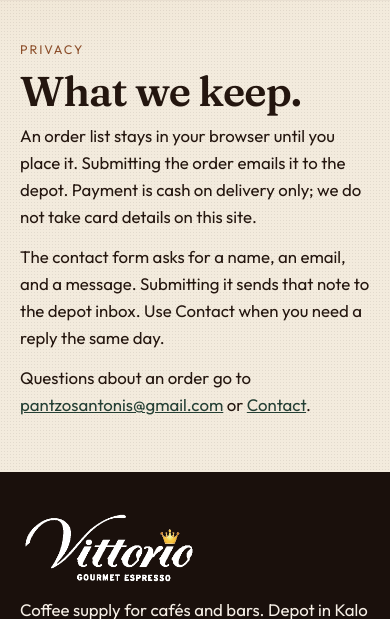
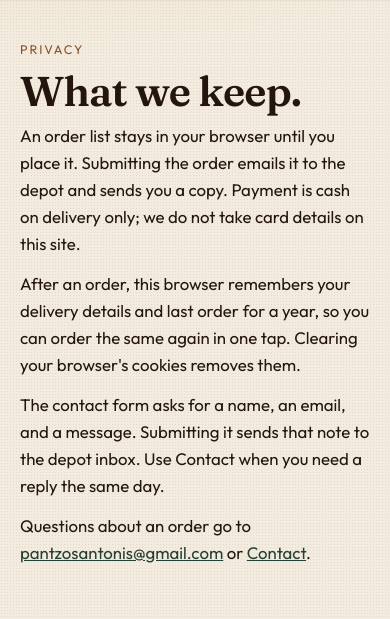
Before and after one commit to Guru-Meditation/vittorio-coffee, a Flask app: page /privacy in a window 390 px wide. Shown: the part 72-691 px from the top of the page. Run offline with Flask 3, Linux system fonts and the light colour scheme.

Commit message:
Email customers a copy of their order and let regular cafés reorder in one tap
Most trade customers order the same items every week and today confirm by
phone. Now each order sends the customer a receipt from the depot Gmail with
an "Order the same again" link, and the browser remembers their details and
last order so the Order page offers a one-tap repeat.

- Customer copy goes via SMTP (works now the service is on a paid plan);
  failures are logged and never block the order.
- /order/again?items=slug:qty refills the cart; the link carries no
  personal data.
- Log at INFO so Render shows which route delivered each email.
- Privacy page explains the remembered details and the copy.

Co-Authored-By: Claude Opus 5.5 <noreply@anthropic.com>

```diff
--- a/app.py
+++ b/app.py
@@ -1,7 +1,9 @@
 import json
+import logging
 import os
 import re
 import secrets
+from datetime import timedelta
 from decimal import Decimal, InvalidOperation
 from urllib.parse import quote, urljoin
 
@@ -20,10 +22,42 @@ from content import (
     CYPRUS_B2B,
     catalog_pack_label,
 )
-from mailing import format_order_mail, mail_transport_status, send_mail, viber_order_href
+from mailing import (
+    SITE_URL,
+    format_customer_copy,
+    format_order_mail,
+    mail_transport_status,
+    send_customer_copy,
+    send_mail,
+    viber_order_href,
+)
 from order_pricing import compute_order_totals, totals_for_session
 
+# INFO so the Render logs show which route delivered each email.
+logging.basicConfig(level=logging.INFO, format="%(levelname)s %(name)s: %(message)s")
+
 EMAIL_RE = re.compile(r"^[^@\s]+@[^@\s]+\.[^@\s]+$")
+CUSTOMER_FIELDS = ("name", "business_name", "email", "phone", "town")
+
+
+def reorder_param(lines):
+    """Compact 'slug:qty,slug:qty' list; carries no personal data, so it is safe in a link."""
+    return ",".join(f"{line['slug']}:{line['qty']}" for line in lines if line.get("slug"))
+
+
+def parse_reorder(raw):
+    items = {}
+    for part in (raw or "").split(","):
+        slug, _, qty = part.strip().partition(":")
+        if slug not in PRODUCTS_BY_SLUG:
+            continue
+        try:
+            quantity = int(qty)
+        except ValueError:
+            continue
+        if quantity > 0:
+            items[slug] = min(quantity, 99)
+    return items
 
 
 def _phone_ok(raw):
@@ -87,6 +121,8 @@ def order_checkout_context(lines, missing):
 def create_app():
     app = Flask(__name__)
     app.secret_key = os.environ.get("SECRET_KEY", "vittorio-order-session")
+    # Regular cafés reorder weekly; remember their details and last order for a year.
+    app.permanent_session_lifetime = timedelta(days=365)
     app.jinja_env.globals["catalog_pack_label"] = catalog_pack_label
 
     def suppress_mail():
@@ -266,6 +302,8 @@ def create_app():
         checkout = order_checkout_context(lines, missing)
         errors = {}
         values = {"name": "", "business_name": "", "email": "", "phone": "", "town": "", "notes": ""}
+        saved = session.get("customer") or {}
+        values.update({key: saved.get(key, "") for key in CUSTOMER_FIELDS})
         if request.method == "POST":
             values = {key: request.form.get(key, "").strip() for key in values}
             if request.form.get("company_website", "").strip():
@@ -294,6 +332,7 @@ def create_app():
                 "ref": secrets.token_hex(3).upper(),
                 "lines": [
                     {
+                        "slug": line["product"]["slug"],
                         "name": line["product"]["name"],
                         "qty": line["qty"],
                         "pack": line.get("pack") or catalog_pack_label(line["product"]),
@@ -308,17 +347,42 @@ def create_app():
             if checkout["totals"]:
                 placed["subtotal"] = checkout["totals"]["subtotal"]
             placed["email_sent"] = deliver_order_to_depot(placed)
+            placed["customer_copy_sent"] = email_customer_copy(placed)
+            session.permanent = True
+            session["customer"] = {key: values[key] for key in CUSTOMER_FIELDS}
+            session["reorder"] = reorder_param(placed["lines"])
             session["cart"] = {}
             session["last_order"] = placed
             return redirect(url_for("order_done"))
+        reorder_items = []
+        if not lines:
+            reorder_items = [
+                {"product": PRODUCTS_BY_SLUG[slug], "qty": qty}
+                for slug, qty in parse_reorder(session.get("reorder")).items()
+            ]
         return page(
             "order.html",
             "Your order — Vittorio Gourmet Espresso",
             "Place a coffee and café-supply order for delivery by car in Cyprus.",
             errors=errors,
             values=values,
+            reorder_items=reorder_items,
             **checkout,
         )
+
+    @app.get("/order/again")
+    def order_again():
+        """Refill the order list from an emailed link, or from this browser's last order."""
+        items = parse_reorder(request.args.get("items") or session.get("reorder"))
+        if not items:
+            return redirect(url_for("products"))
+        session["cart"] = items
+        return redirect(url_for("order"))
+
+    def email_customer_copy(placed):
+        reorder_url = SITE_URL + url_for("order_again", items=reorder_param(placed["lines"]))
+        subject, body = format_customer_copy(placed, reorder_url)
+        return send_customer_copy(subject, body, placed["email"], suppress=suppress_mail())
 
     def deliver_order_to_depot(placed):
         subject, order_body = format_order_mail(placed)
--- a/mailing.py
+++ b/mailing.py
@@ -55,7 +55,14 @@ def format_order_mail(placed):
     for line in placed.get("lines") or []:
         pack = (line.get("pack") or "").strip() or "—"
         lines.append(f"{line['qty']}\t{pack}\t{line['name']}\t{line['line_total']}")
+    lines.extend(_totals_block(placed))
+    subject = f"Vittorio order {placed['ref']}"
+    return subject, "\n".join(lines)
+
+
+def _totals_block(placed):
     totals = placed.get("totals")
+    lines = []
     if totals:
         lines.extend(
             [
@@ -69,8 +76,40 @@ def format_order_mail(placed):
     elif placed.get("subtotal"):
         lines.append(f"Subtotal (ex VAT): {placed['subtotal']}")
     lines.append("Payment: cash on delivery only.")
-    subject = f"Vittorio order {placed['ref']}"
-    return subject, "\n".join(lines)
+    return lines
+
+
+def format_customer_copy(placed, reorder_url):
+    """Receipt emailed to the customer, with a link that refills the same order."""
+    lines = [
+        f"Dear {placed.get('name', '')},",
+        "",
+        f"Thank you for your order with {BUSINESS['name']}. We will confirm it before delivery.",
+        "",
+        f"Order reference: {placed['ref']}",
+        f"Delivery to: {placed.get('town', '')}, Cyprus",
+    ]
+    if placed.get("business_name"):
+        lines.append(f"Business: {placed['business_name']}")
+    lines.append("")
+    for line in placed.get("lines") or []:
+        pack = (line.get("pack") or "").strip()
+        pack_text = f" ({pack})" if pack else ""
+        lines.append(f"{line['qty']} x {line['name']}{pack_text}: {line['line_total']}")
+    lines.extend(_totals_block(placed))
+    lines.extend(
+        [
+            "",
+            "Order the same again:",
+            reorder_url,
+            "",
+            "Questions about your order? Reply to this email.",
+            "",
+            BUSINESS["name"],
+            f"{BUSINESS['locality']}, {BUSINESS['region']}, {BUSINESS['country']}",
+        ]
+    )
+    return f"Your Vittorio order {placed['ref']}", "\n".join(lines)
 
 
 def _normalize_app_password(raw):
@@ -227,6 +266,21 @@ def _send_formsubmit(subject, body, *, reply_to=None):
     return True
 
 
+def send_customer_copy(subject, body, to, *, suppress=False):
+    """Email the customer from the depot Gmail. Only SMTP can reach arbitrary addresses."""
+    if suppress:
+        return True
+    if not _read_smtp_password():
+        return False
+    try:
+        if _send_smtp(subject, body, reply_to=DEFAULT_TO, to=to):
+            log.info("Customer copy sent for %s", subject)
+            return True
+    except (OSError, smtplib.SMTPException, ValueError) as err:
+        log.warning("Customer copy failed for %s: %s", subject, err)
+    return False
+
+
 def send_mail(subject, body, *, reply_to=None, to=None, suppress=False):
     """Send plain-text mail to the depot. Tries SMTP, then Web3Forms, then FormSubmit."""
     if suppress:
--- a/static/css/site.css
+++ b/static/css/site.css
@@ -540,6 +540,11 @@ body.nav-open #site-nav { display: block; }
 .order-line h3 { font-size: 1.15rem; margin: 0; }
 .order-line h3 a { color: inherit; text-decoration: none; }
 .order-empty { text-align: center; padding: 2rem 1.4rem; }
+.order-again { margin-bottom: 1.25rem; }
+.order-again-list { list-style: none; margin: 0 0 1.1rem; padding: 0; }
+.order-again-list li { padding: 0.45rem 0; border-bottom: 1px solid var(--line); }
+.order-again-list li:last-child { border-bottom: 0; }
+.order-again-qty { font-weight: 600; }
 .text-link { font-weight: 500; }
 .optional {
   color: var(--muted);
--- a/templates/order_done.html
+++ b/templates/order_done.html
@@ -9,7 +9,7 @@
   </header>
 
   {% if placed.email_sent %}
-  <p class="order-banner order-banner-success">Your order has been sent to Vittorio.</p>
+  <p class="order-banner order-banner-success">Your order has been sent to Vittorio.{% if placed.customer_copy_sent %} A copy is on its way to {{ placed.email }}.{% endif %}</p>
   {% else %}
   <p class="order-banner order-banner-warning">Your order has not reached Vittorio yet. Tap Contact on Viber below and send the message. It already contains your order.</p>
   {% endif %}
--- a/templates/privacy.html
+++ b/templates/privacy.html
@@ -3,7 +3,8 @@
 <section class="page-intro section prose">
   <p class="eyebrow">Privacy</p>
   <h1>What we keep.</h1>
-  <p>An order list stays in your browser until you place it. Submitting the order emails it to the depot. Payment is cash on delivery only; we do not take card details on this site.</p>
+  <p>An order list stays in your browser until you place it. Submitting the order emails it to the depot and sends you a copy. Payment is cash on delivery only; we do not take card details on this site.</p>
+  <p>After an order, this browser remembers your delivery details and last order for a year, so you can order the same again in one tap. Clearing your browser's cookies removes them.</p>
   <p>The contact form asks for a name, an email, and a message. Submitting it sends that note to the depot inbox. Use Contact when you need a reply the same day.</p>
   <p>Questions about an order go to <a href="mailto:{{ business.email_service }}">{{ business.email_service }}</a> or <a href="{{ business.viber }}">Contact</a>.</p>
 </section>
```
Also changed, not shown: templates/order.html (+12 -0 lines), tests/test_mailing.py (+37 -0 lines), tests/test_routes.py (+39 -0 lines).
